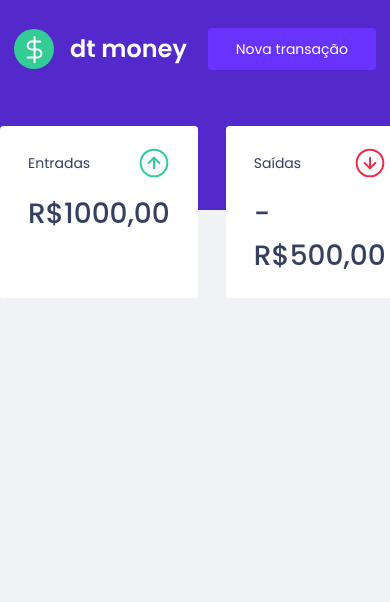
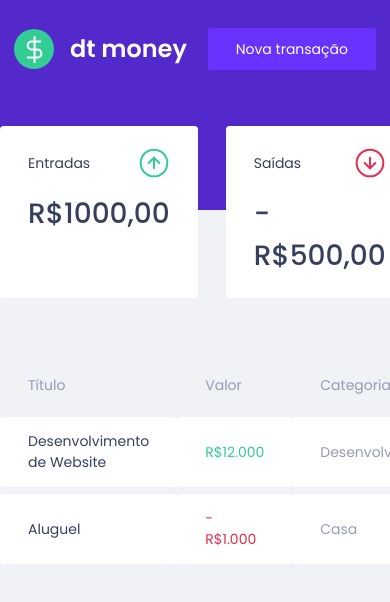
Before and after one commit to fxsobr/dtmoney, a React (Create React App) app: page / in a window 390 px wide. Shown: the top 602 px of the page. Built offline with nearby package versions, Linux system fonts and the light colour scheme.

Commit message:
criado componente de tabletransaction

```diff
--- a/src/components/Dashboard/index.tsx
+++ b/src/components/Dashboard/index.tsx
@@ -1,10 +1,12 @@
 import { Summary } from "../Summary";
+import { TransactionsTable } from "../TransactionsTable";
 import { Container } from "./styles";
 
 export function Dashboard() {
     return (
         <Container>
             <Summary />
+            <TransactionsTable />
         </Container>
     )
 }
--- /dev/null
+++ b/src/components/TransactionsTable/index.tsx
@@ -0,0 +1,33 @@
+import { Container } from "./styles";
+
+export function TransactionsTable() {
+    return (
+        <Container>
+            <table>
+                <thead>
+                    <tr>
+                        <th>Título</th>
+                        <th>Valor</th>
+                        <th>Categoria</th>
+                        <th>Data</th>
+                    </tr>
+                </thead>
+
+                <tbody>
+                    <tr>
+                        <td>Desenvolvimento de Website</td>
+                        <td className="deposit">R$12.000</td>
+                        <td>Desenvolvimento</td>
+                        <td>20/02/2022</td>
+                    </tr>
+                    <tr>
+                        <td>Aluguel</td>
+                        <td className="withdraw">- R$1.000</td>
+                        <td>Casa</td>
+                        <td>15/02/2022</td>
+                    </tr>
+                </tbody>
+            </table>
+        </Container>
+    )
+}
--- /dev/null
+++ b/src/components/TransactionsTable/styles.ts
@@ -0,0 +1,39 @@
+import styled from "styled-components";
+
+export const Container = styled.div`
+    margin-top: 4rem;
+
+    table {
+        width: 100%;
+        border-spacing: 0 0.5rem;
+
+        th {
+          color: var(--text-body);
+          font-weight: 400;
+          padding: 1rem 2rem;
+          text-align: left;
+          line-height: 1.5rem;
+        }
+
+
+        td {
+          padding: 1rem 2rem;
+          border: 0;
+          background: var(--shape);
+          color: var(--text-body);
+          border-radius: 0.25rem;
+
+          &:first-child {
+              color: var(--text-title);
+          }
+
+          &.deposit {
+            color: var(--green);
+          }
+
+          &.withdraw {
+            color: var(--red);
+          }
+        }
+    }
+`;
```
